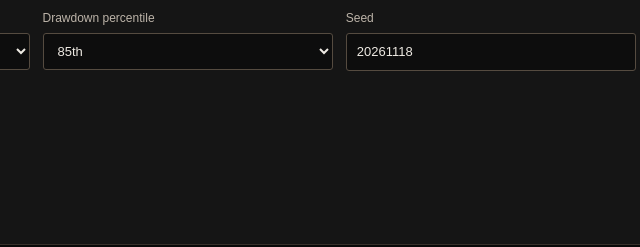
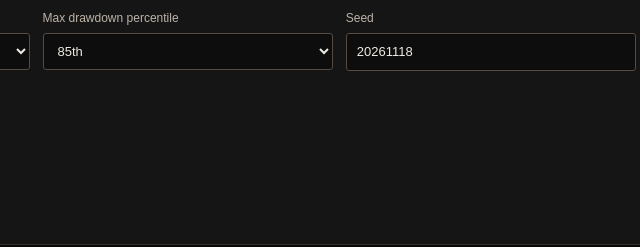
Before and after one commit to CallumHamilton/betting-strategy-calculator, a plain HTML site: page index.html in a window 1280 px wide. Shown: the part 349-596 px from the top of the page, 604-1244 px from the left. Drawn offline with Linux system fonts and the light colour scheme.

Commit message:
Update and rename betting-strategy-calculator.html to index.html

```diff
--- a/betting-strategy-calculator.html
+++ b/index.html
@@ -12,7 +12,7 @@
 <div class="field"><label for="bank">Bank (£)</label><input id="bank" type="number" min="1" step="100" value="1000"></div>
 <div class="field"><label for="days">Days</label><input id="days" type="number" min="1" max="100000" step="1" value="3333"></div>
 <div class="field"><label for="paths">Monte Carlo paths</label><select id="paths"><option value="1000">1,000 · quick</option><option value="3000" selected>3,000 · balanced</option><option value="10000">10,000 · detailed</option><option value="20000">20,000 · slower</option></select></div>
-<div class="field"><label for="pct">Drawdown percentile</label><select id="pct"><option value="50">50th</option><option value="75">75th</option><option value="85" selected>85th</option><option value="90">90th</option><option value="95">95th</option><option value="99">99th</option></select></div>
+<div class="field"><label for="pct">Max drawdown percentile</label><select id="pct"><option value="50">50th</option><option value="75">75th</option><option value="85" selected>85th</option><option value="90">90th</option><option value="95">95th</option><option value="99">99th</option></select></div>
 <div class="field"><label for="seed">Seed</label><input id="seed" type="number" step="1" value="20261118"></div>
 <div class="field"><label for="buffer">Stake buffer</label><select id="buffer"><option value="1" selected>One full day's stake</option><option value="0">Drawdown only</option></select></div>
 </div><div class="actions"><button id="run">Calculate</button><button class="secondary" id="csv" disabled>Export CSV</button><span class="small" id="status">Ready</span></div><div class="small method-note">Drawdown-based stake sizing; not a ruin-probability estimate. Expected profit assumes all bets are placed.</div></section>
```
